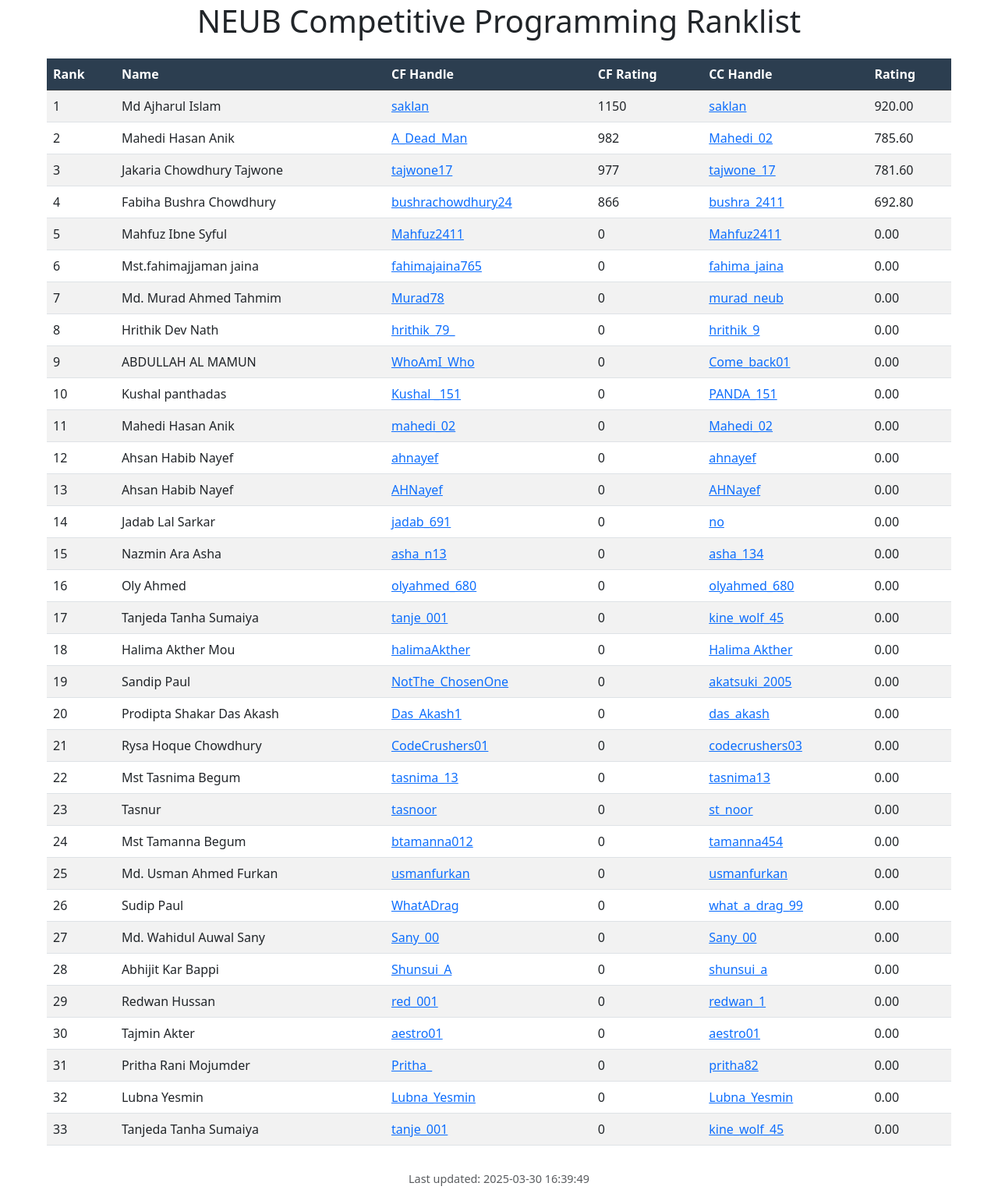
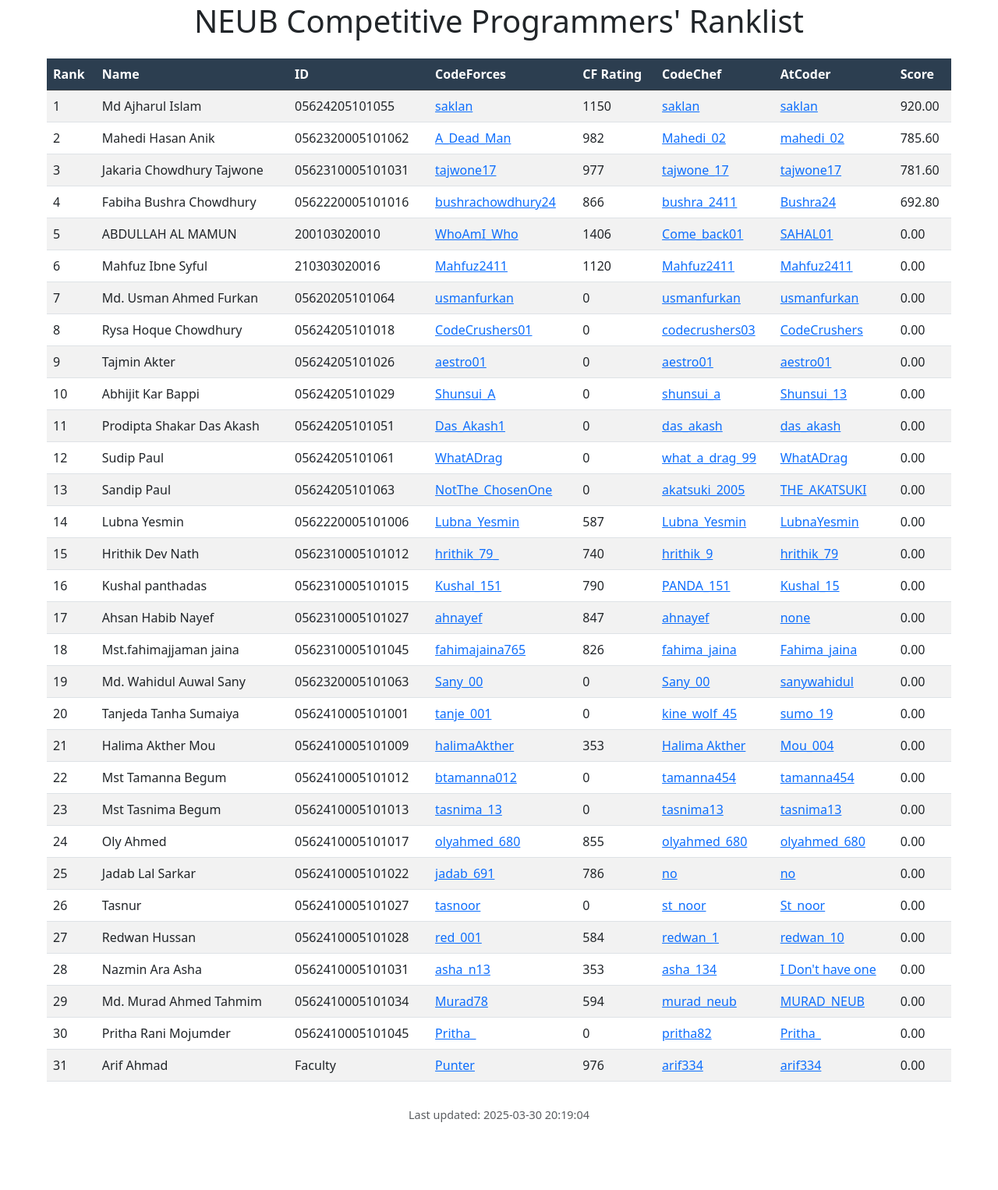
Before and after one commit to arif334/neub-cp-ranklist, a plain HTML site: page docs/index.html in a window 1280 px wide. Shown: the part 41-1567 px from the top of the page at 78% size. After the commit the page ends 1502 px from the top, so only its background shows below. Drawn offline with nearby package versions, Linux system fonts and the light colour scheme.

Commit message:
cf done, except coloring

```diff
--- a/docs/assets/data.json
+++ b/docs/assets/data.json
@@ -1,239 +1,287 @@
 {
   "meta": {
-    "last_updated": "2025-03-30 16:39:49",
-    "total_coders": 33
+    "last_updated": "2025-03-30 20:19:04",
+    "total_coders": 31
   },
   "data": [
     {
+      "id": "05624205101055",
       "name": "Md Ajharul Islam ",
       "cf_handle": "saklan",
       "cf_rating": 1150,
       "cc_handle": "saklan",
-      "rating": 920.0
+      "atcoder_handle": "saklan",
+      "score": 920.0
     },
     {
+      "id": "0562320005101062",
       "name": "Mahedi Hasan Anik",
       "cf_handle": "A_Dead_Man",
       "cf_rating": 982,
       "cc_handle": "Mahedi_02",
-      "rating": 785.6
+      "atcoder_handle": "mahedi_02",
+      "score": 785.6
     },
     {
+      "id": "0562310005101031",
       "name": "Jakaria Chowdhury Tajwone",
       "cf_handle": "tajwone17",
       "cf_rating": 977,
       "cc_handle": "tajwone_17",
-      "rating": 781.6
+      "atcoder_handle": "tajwone17",
+      "score": 781.6
     },
     {
+      "id": "0562220005101016",
       "name": "Fabiha Bushra Chowdhury",
       "cf_handle": "bushrachowdhury24",
       "cf_rating": 866,
       "cc_handle": "bushra_2411",
-      "rating": 692.8000000000001
+      "atcoder_handle": "Bushra24",
+      "score": 692.8000000000001
     },
     {
+      "id": "200103020010",
+      "name": "ABDULLAH AL MAMUN",
+      "cf_handle": "WhoAmI_Who",
+      "cf_rating": 1406,
+      "cc_handle": "Come_back01 ",
+      "atcoder_handle": "SAHAL01",
+      "score": 0.0
+    },
+    {
+      "id": "210303020016",
       "name": "Mahfuz Ibne Syful",
       "cf_handle": "Mahfuz2411",
-      "cf_rating": 0,
+      "cf_rating": 1120,
       "cc_handle": "Mahfuz2411",
-      "rating": 0.0
+      "atcoder_handle": "Mahfuz2411",
+      "score": 0.0
     },
     {
+      "id": "05620205101064",
+      "name": "Md. Usman Ahmed Furkan ",
+      "cf_handle": "usmanfurkan",
+      "cf_rating": 0,
+      "cc_handle": "usmanfurkan",
+      "atcoder_handle": "usmanfurkan ",
+      "score": 0.0
+    },
+    {
+      "id": "05624205101018",
+      "name": "Rysa Hoque Chowdhury",
+      "cf_handle": "CodeCrushers01",
+      "cf_rating": 0,
+      "cc_handle": "codecrushers03",
+      "atcoder_handle": "CodeCrushers",
+      "score": 0.0
+    },
+    {
+      "id": "05624205101026",
+      "name": "Tajmin Akter",
+      "cf_handle": "aestro01",
+      "cf_rating": 0,
+      "cc_handle": "aestro01",
+      "atcoder_handle": "aestro01",
+      "score": 0.0
+    },
+    {
+      "id": "05624205101029",
+      "name": "Abhijit Kar Bappi ",
+      "cf_handle": "Shunsui_A",
+      "cf_rating": 0,
+      "cc_handle": "shunsui_a",
+      "atcoder_handle": "Shunsui_13",
+      "score": 0.0
+    },
+    {
+      "id": "05624205101051",
+      "name": "Prodipta Shakar Das Akash",
+      "cf_handle": "Das_Akash1",
+      "cf_rating": 0,
+      "cc_handle": "das_akash",
+      "atcoder_handle": "das_akash",
+      "score": 0.0
+    },
+    {
+      "id": "05624205101061",
+      "name": "Sudip Paul",
+      "cf_handle": "WhatADrag",
+      "cf_rating": 0,
+      "cc_handle": "what_a_drag_99",
+      "atcoder_handle": "WhatADrag ",
+      "score": 0.0
+    },
+    {
+      "id": "05624205101063",
+      "name": "Sandip Paul",
+      "cf_handle": "NotThe_ChosenOne",
+      "cf_rating": 0,
+      "cc_handle": "akatsuki_2005",
+      "atcoder_handle": "THE_AKATSUKI",
+      "score": 0.0
+    },
+    {
+      "id": "0562220005101006",
+      "name": "Lubna Yesmin",
+      "cf_handle": "Lubna_Yesmin",
+      "cf_rating": 587,
+      "cc_handle": "Lubna_Yesmin",
+      "atcoder_handle": "LubnaYesmin",
+      "score": 0.0
+    },
+    {
+      "id": "0562310005101012",
+      "name": "Hrithik Dev Nath",
+      "cf_handle": "hrithik_79_",
+      "cf_rating": 740,
+      "cc_handle": "hrithik_9",
+      "atcoder_handle": " hrithik_79 ",
+      "score": 0.0
+    },
+    {
+      "id": "0562310005101015",
+      "name": "Kushal panthadas ",
+      "cf_handle": "Kushal_151",
+      "cf_rating": 790,
+      "cc_handle": "PANDA_151",
+      "atcoder_handle": "Kushal_15",
+      "score": 0.0
+    },
+    {
+      "id": "0562310005101027",
+      "name": "Ahsan Habib Nayef ",
+      "cf_handle": "ahnayef",
+      "cf_rating": 847,
+      "cc_handle": "ahnayef",
+      "atcoder_handle": "none",
+      "score": 0.0
+    },
+    {
+      "id": "0562310005101045",
       "name": "Mst.fahimajjaman jaina",
       "cf_handle": "fahimajaina765",
-      "cf_rating": 0,
+      "cf_rating": 826,
       "cc_handle": "fahima_jaina",
-      "rating": 0.0
+      "atcoder_handle": "Fahima_jaina",
+      "score": 0.0
     },
     {
-      "name": "Md. Murad Ahmed Tahmim",
-      "cf_handle": "Murad78",
+      "id": "0562320005101063",
+      "name": "Md. Wahidul Auwal Sany",
+      "cf_handle": "Sany_00",
       "cf_rating": 0,
-      "cc_handle": "murad_neub",
-      "rating": 0.0
+      "cc_handle": "Sany_00",
+      "atcoder_handle": "sanywahidul",
+      "score": 0.0
     },
     {
-      "name": "Hrithik Dev Nath",
-      "cf_handle": "hrithik_79_",
-      "cf_rating": 0,
-      "cc_handle": "hrithik_9",
-      "rating": 0.0
-    },
-    {
-      "name": "ABDULLAH AL MAMUN",
-      "cf_handle": "WhoAmI_Who",
-      "cf_rating": 0,
-      "cc_handle": "Come_back01 ",
-      "rating": 0.0
-    },
-    {
-      "name": "Kushal panthadas ",
-      "cf_handle": "Kushal _151",
-      "cf_rating": 0,
-      "cc_handle": "PANDA_151",
-      "rating": 0.0
-    },
-    {
-      "name": "Mahedi Hasan Anik",
-      "cf_handle": "mahedi_02",
-      "cf_rating": 0,
-      "cc_handle": "Mahedi_02",
-      "rating": 0.0
-    },
-    {
-      "name": "Ahsan Habib Nayef ",
-      "cf_handle": "ahnayef",
-      "cf_rating": 0,
-      "cc_handle": "ahnayef",
-      "rating": 0.0
-    },
-    {
-      "name": "Ahsan Habib Nayef",
-      "cf_handle": "AHNayef",
-      "cf_rating": 0,
-      "cc_handle": "AHNayef",
-      "rating": 0.0
-    },
-    {
-      "name": "Jadab Lal Sarkar",
-      "cf_handle": "jadab_691",
-      "cf_rating": 0,
-      "cc_handle": "no",
-      "rating": 0.0
-    },
-    {
-      "name": "Nazmin Ara Asha",
-      "cf_handle": "asha_n13",
-      "cf_rating": 0,
-      "cc_handle": "asha_134",
-      "rating": 0.0
-    },
-    {
-      "name": "Oly Ahmed",
-      "cf_handle": "olyahmed_680",
-      "cf_rating": 0,
-      "cc_handle": "olyahmed_680",
-      "rating": 0.0
-    },
-    {
+      "id": "0562410005101001",
       "name": "Tanjeda Tanha Sumaiya",
       "cf_handle": "tanje_001",
       "cf_rating": 0,
       "cc_handle": "kine_wolf_45",
-      "rating": 0.0
+      "atcoder_handle": "sumo_19",
+      "score": 0.0
     },
     {
+      "id": "0562410005101009",
       "name": "Halima Akther Mou",
       "cf_handle": "halimaAkther",
-      "cf_rating": 0,
+      "cf_rating": 353,
       "cc_handle": "Halima Akther ",
-      "rating": 0.0
+      "atcoder_handle": "Mou_004",
+      "score": 0.0
     },
     {
-      "name": "Sandip Paul",
-      "cf_handle": "NotThe_ChosenOne",
+      "id": "0562410005101012",
+      "name": "Mst Tamanna Begum",
+      "cf_handle": "btamanna012 ",
       "cf_rating": 0,
-      "cc_handle": "akatsuki_2005",
-      "rating": 0.0
+      "cc_handle": "tamanna454",
+      "atcoder_handle": "tamanna454",
+      "score": 0.0
     },
     {
-      "name": "Prodipta Shakar Das Akash",
-      "cf_handle": "Das_Akash1",
-      "cf_rating": 0,
-      "cc_handle": "das_akash",
-      "rating": 0.0
-    },
-    {
-      "name": "Rysa Hoque Chowdhury",
-      "cf_handle": "CodeCrushers01",
-      "cf_rating": 0,
-      "cc_handle": "codecrushers03",
-      "rating": 0.0
-    },
-    {
+      "id": "0562410005101013",
       "name": "Mst Tasnima Begum",
       "cf_handle": "tasnima_13",
       "cf_rating": 0,
       "cc_handle": "tasnima13",
-      "rating": 0.0
+      "atcoder_handle": "tasnima13",
+      "score": 0.0
     },
     {
+      "id": "0562410005101017",
+      "name": "Oly Ahmed",
+      "cf_handle": "olyahmed_680",
+      "cf_rating": 855,
+      "cc_handle": "olyahmed_680",
+      "atcoder_handle": "olyahmed_680",
+      "score": 0.0
+    },
+    {
+      "id": "0562410005101022",
+      "name": "Jadab Lal Sarkar",
+      "cf_handle": "jadab_691",
+      "cf_rating": 786,
+      "cc_handle": "no",
+      "atcoder_handle": "no",
+      "score": 0.0
+    },
+    {
+      "id": "0562410005101027",
       "name": "Tasnur ",
       "cf_handle": "tasnoor ",
       "cf_rating": 0,
       "cc_handle": "st_noor",
-      "rating": 0.0
+      "atcoder_handle": "St_noor",
+      "score": 0.0
     },
     {
-      "name": "Mst Tamanna Begum",
-      "cf_handle": "btamanna012 ",
-      "cf_rating": 0,
-      "cc_handle": "tamanna454",
-      "rating": 0.0
+      "id": "0562410005101028",
+      "name": "Redwan Hussan ",
+      "cf_handle": "red_001",
+      "cf_rating": 584,
+      "cc_handle": "redwan_1",
+      "atcoder_handle": "redwan_10",
+      "score": 0.0
     },
     {
-      "name": "Md. Usman Ahmed Furkan ",
-      "cf_handle": "usmanfurkan",
-      "cf_rating": 0,
-      "cc_handle": "usmanfurkan",
-      "rating": 0.0
+      "id": "0562410005101031",
+      "name": "Nazmin Ara Asha",
+      "cf_handle": "asha_n13",
+      "cf_rating": 353,
+      "cc_handle": "asha_134",
+      "atcoder_handle": "I Don't have one",
+      "score": 0.0
     },
     {
-      "name": "Sudip Paul",
-      "cf_handle": "WhatADrag",
-      "cf_rating": 0,
-      "cc_handle": "what_a_drag_99",
-      "rating": 0.0
+      "id": "0562410005101034",
+      "name": "Md. Murad Ahmed Tahmim",
+      "cf_handle": "Murad78",
+      "cf_rating": 594,
+      "cc_handle": "murad_neub",
+      "atcoder_handle": "MURAD_NEUB",
+      "score": 0.0
     },
     {
-      "name": "Md. Wahidul Auwal Sany",
-      "cf_handle": "Sany_00",
-      "cf_rating": 0,
-      "cc_handle": "Sany_00",
-      "rating": 0.0
-    },
-    {
-      "name": "Abhijit Kar Bappi ",
-      "cf_handle": "Shunsui_A",
-      "cf_rating": 0,
-      "cc_handle": "shunsui_a",
-      "rating": 0.0
-    },
-    {
-      "name": "Redwan Hussan ",
-      "cf_handle": "red_001",
-      "cf_rating": 0,
-      "cc_handle": "redwan_1",
-      "rating": 0.0
-    },
-    {
-      "name": "Tajmin Akter",
-      "cf_handle": "aestro01",
-      "cf_rating": 0,
-      "cc_handle": "aestro01",
-      "rating": 0.0
-    },
-    {
+      "id": "0562410005101045",
       "name": "Pritha Rani Mojumder",
       "cf_handle": "Pritha_",
       "cf_rating": 0,
       "cc_handle": "pritha82",
-      "rating": 0.0
+      "atcoder_handle": "Pritha_",
+      "score": 0.0
     },
     {
-      "name": "Lubna Yesmin",
-      "cf_handle": "Lubna_Yesmin",
-      "cf_rating": 0,
-      "cc_handle": "Lubna_Yesmin",
-      "rating": 0.0
-    },
-    {
-      "name": "Tanjeda Tanha Sumaiya",
-      "cf_handle": "tanje_001",
-      "cf_rating": 0,
-      "cc_handle": "kine_wolf_45",
-      "rating": 0.0
+      "id": "Faculty",
+      "name": "Arif Ahmad",
+      "cf_handle": "Punter",
+      "cf_rating": 976,
+      "cc_handle": "arif334",
+      "atcoder_handle": "arif334",
+      "score": 0.0
     }
   ]
 }
--- a/docs/index.html
+++ b/docs/index.html
@@ -9,17 +9,19 @@
 </head>
 <body>
     <div class="container mt-4">
-        <h1 class="text-center mb-4">NEUB Competitive Programming Ranklist</h1>
+        <h1 class="text-center mb-4">NEUB Competitive Programmers' Ranklist</h1>
         <div class="table-responsive">
             <table class="table table-striped table-hover">
                 <thead class="table-dark">
                     <tr>
                         <th>Rank</th>
                         <th>Name</th>
-                        <th>CF Handle</th>
+                        <th>ID</th>
+                        <th>CodeForces</th>
                         <th>CF Rating</th>
-                        <th>CC Handle</th>
-                        <th>Rating</th>
+                        <th>CodeChef</th>
+                        <th>AtCoder</th>
+                        <th>Score</th>
                     </tr>
                 </thead>
                 <tbody id="ranklist-body">
@@ -37,16 +39,19 @@
         fetch('assets/data.json')
             .then(response => response.json())
             .then(data => {
+                console.log('Ranklist data:', data);
                 const tbody = document.getElementById('ranklist-body');
                 tbody.innerHTML = ''; // Clear existing rows
                 data.data.forEach((coder, index) => {
                     const row = `<tr>
                         <td>${index + 1}</td>
                         <td>${coder.name}</td>
+                        <td>${coder.id}</td>
                         <td><a href="https://codeforces.com/profile/${coder.cf_handle}" target="_blank">${coder.cf_handle}</a></td>
                         <td>${coder.cf_rating}</td>
                         <td><a href="https://www.codechef.com/users/${coder.cc_handle}" target="_blank">${coder.cc_handle}</a></td>
-                        <td>${coder.rating.toFixed(2)}</td>
+                        <td><a href="https://atcoder.jp/users/${coder.atcoder_handle}" target="_blank">${coder.atcoder_handle}</a></td>
+                        <td>${coder.score.toFixed(2)}</td>
                     </tr>`;
                     tbody.innerHTML += row;
                 });
@@ -57,9 +62,6 @@
                 document.getElementById('ranklist-body').innerHTML = '<tr><td colspan="7" class="text-center text-danger">Failed to load data</td></tr>';
             });
     </script>
-                });
-                document.getElementById('update-time').textContent = data.meta.last_updated;
-            });
-    </script>
+
 </body>
 </html>
```
Also changed, not shown: data/coder-info.csv (+30 -32 lines), 1 other file.
